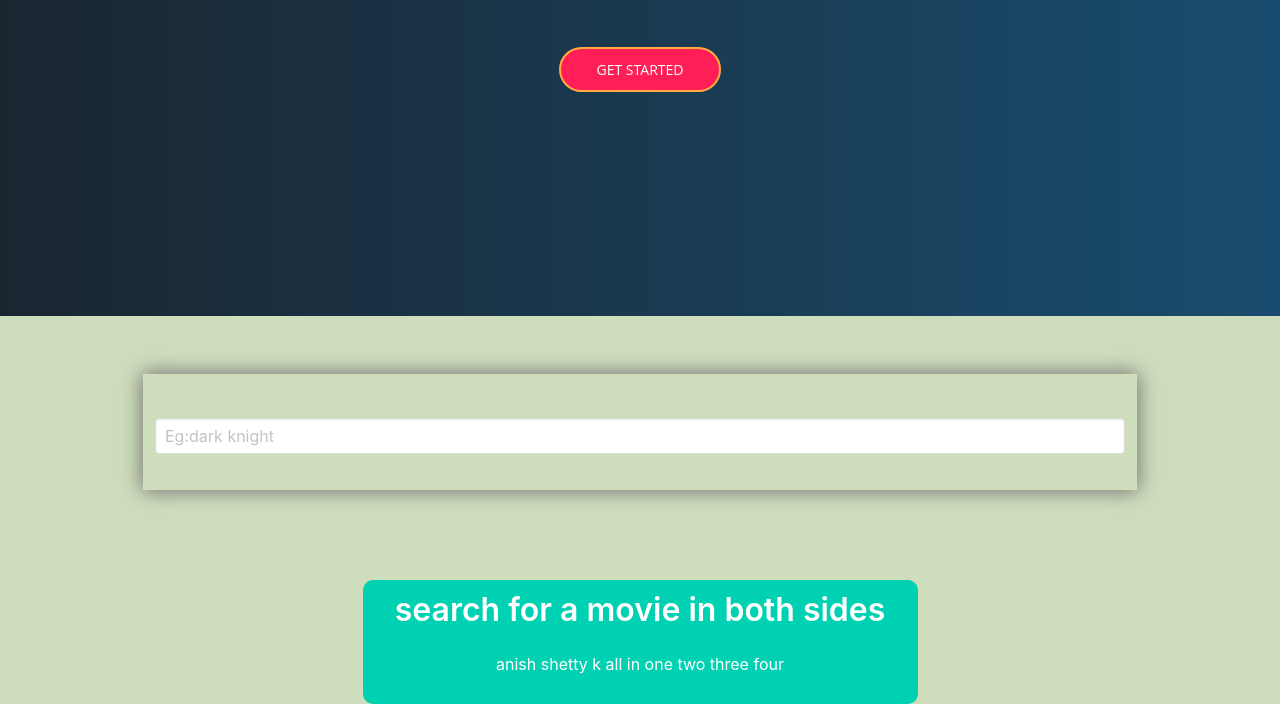
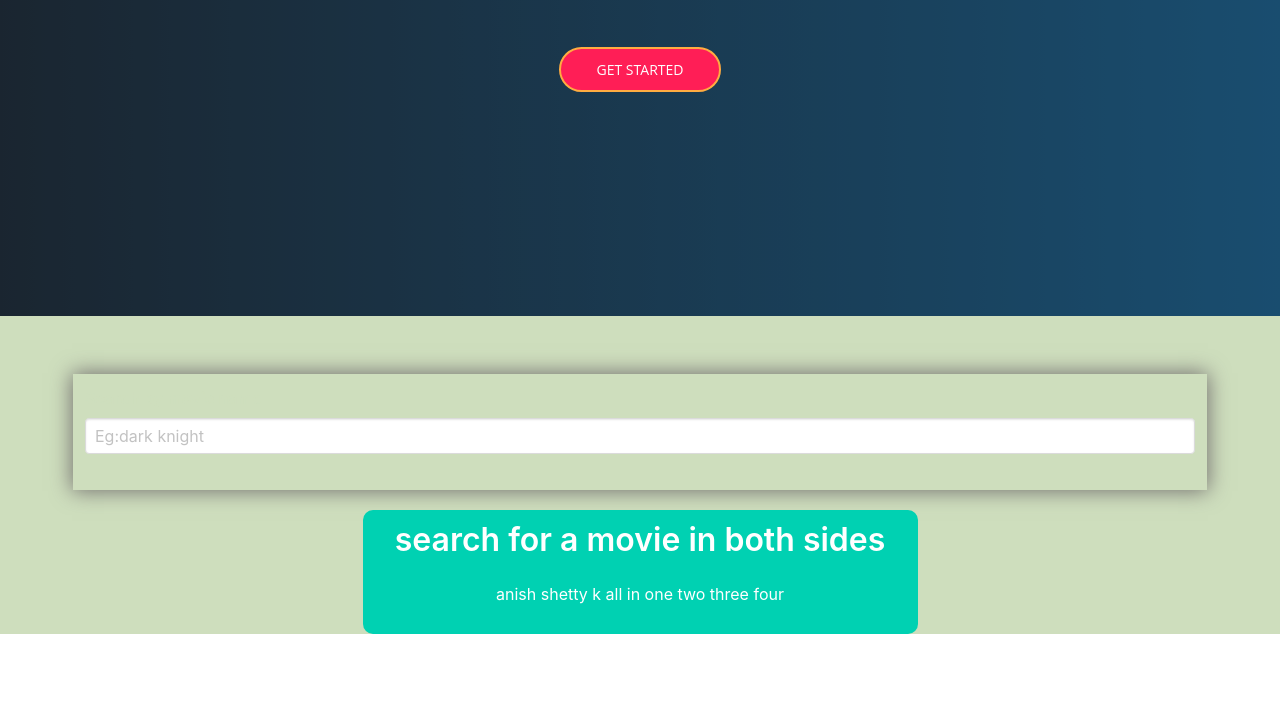
Before and after one commit to Anishshettyk/movie-mafia, a plain HTML site: page index.html in a window 1280 px wide. Shown: the part 324-1028 px from the top of the page. After the commit the page ends 958 px from the top, so only its background shows below. Drawn offline with nearby package versions, Linux system fonts and the light colour scheme.

Commit message:
Update main.css

```diff
--- a/css/main.css
+++ b/css/main.css
@@ -370,7 +370,7 @@ figure .image img {
 }
 
 .boxer {
-  margin: 70px;
+  margin-top: 70px;
   -webkit-box-shadow: 0px 0px 20px 1px var(var(--black-box));
   -moz-box-shadow: 0px 0px 20px 1px var(--black-box);
   box-shadow: 0px 0px 20px 1px var(--black-box);
```
